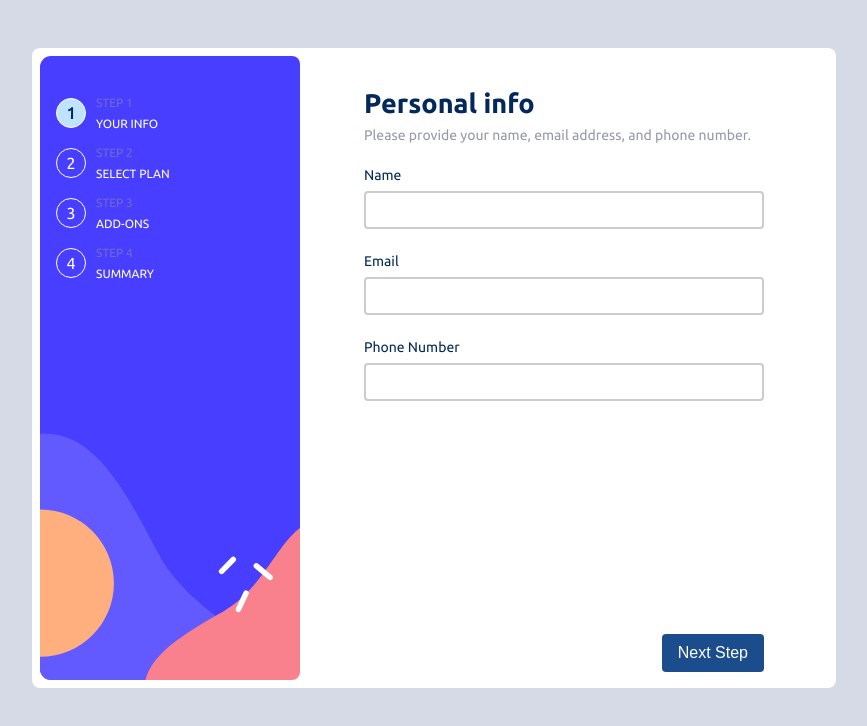
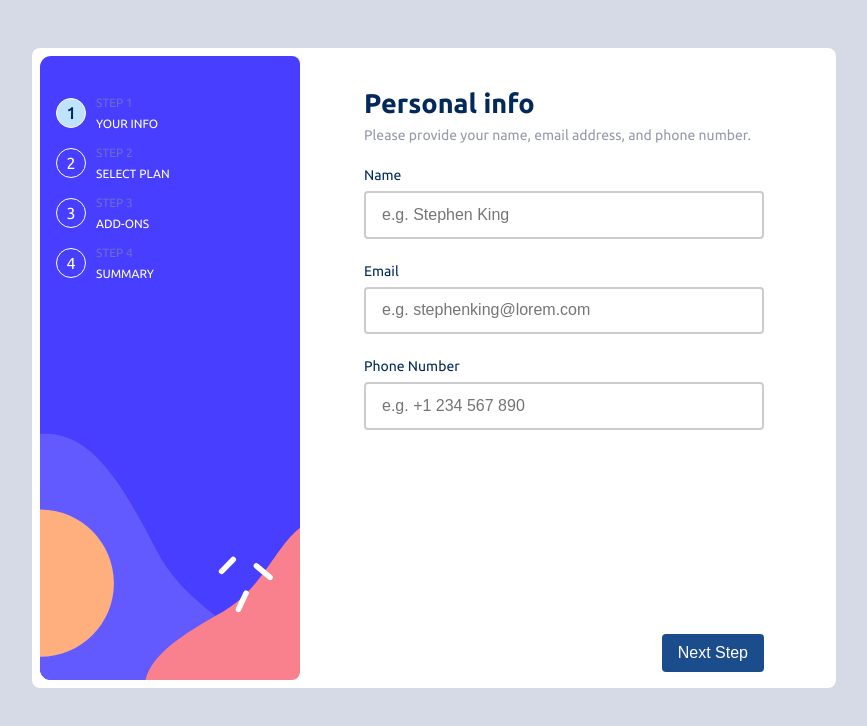
Before and after one commit to lazy4gyan/multistepform, a React (Vite) app in the folder my-app/: page / in a window 1280 px wide. Shown: the top 726 px of the page, without its empty margins (206-1073 px from the left). Built offline with nearby package versions, Linux system fonts and the light colour scheme.

Commit message:
added placeholder in info page

```diff
--- a/my-app/src/components/Field.jsx
+++ b/my-app/src/components/Field.jsx
@@ -5,7 +5,7 @@ export const Field = ({ children, label, error }) => {
   const id = getChildId(children);
   return (
     <div>
-      <label htmlFor={id} className={styles.form__label}>
+      <label htmlFor={id} aria-label={label} className={styles.form__label}>
         {label}
       </label>
       {children}
--- a/my-app/src/components/style.module.scss
+++ b/my-app/src/components/style.module.scss
@@ -2,7 +2,8 @@
 
 .form__input {
   width: 100%;
-  padding: 0.5rem 0;
+  // padding: 0.5rem 0;
+  padding:0.8rem 1rem;
   font-size: 16px;
   border: 2px solid #ccc;
   border-radius: 4px;
--- a/my-app/src/steps/informationStep/index.jsx
+++ b/my-app/src/steps/informationStep/index.jsx
@@ -36,6 +36,7 @@ const InformationPage = () => {
           <Input
             {...register("name", { required: "This field is required." })}
             id="name"
+            placeholder={'e.g. Stephen King'}
           />
         </Field>
 
@@ -50,6 +51,7 @@ const InformationPage = () => {
             })}
             type="email"
             id="email"
+            placeholder={'e.g. stephenking@lorem.com'}
           />
         </Field>
         <Field label="Phone Number" error={errors?.phoneNumber}>
@@ -57,11 +59,12 @@ const InformationPage = () => {
             {...register("phoneNumber", {
               required: "This field is required.",
               pattern: {
-                value: /^(?:(?:\+?1\s*(?:[.-]\s*)?)?(?:\(\s*([2-9]1[02-9]|[2-9][02-8]1|[2-9][02-8][02-9])\s*\)|([2-9]1[02-9]|[2-9][02-8]1|[2-9][02-8][02-9]))\s*(?:[.-]\s*)?)?([2-9]1[02-9]|[2-9][02-9]1|[2-9][02-9]{2})\s*(?:[.-]\s*)?([0-9]{4})(?:\s*(?:#|x\.?|ext\.?|extension)\s*(\d+))?$/,
+                value:/^\+[1-9]{1}[0-9]{3,14}$/,
                 message: "Invalid phone number.",
               },
             })}
             id="phone-number"
+            placeholder={'e.g. +1 234 567 890'}
           />
         </Field>
         <section className={`button__wrapper align__right`}>
```
